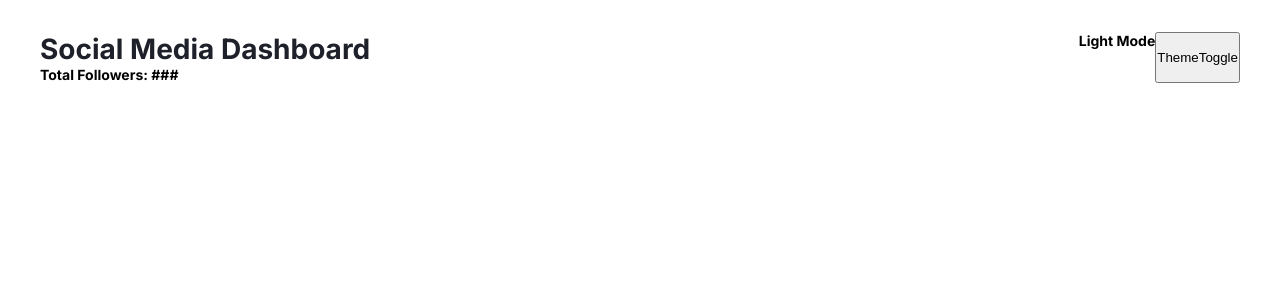
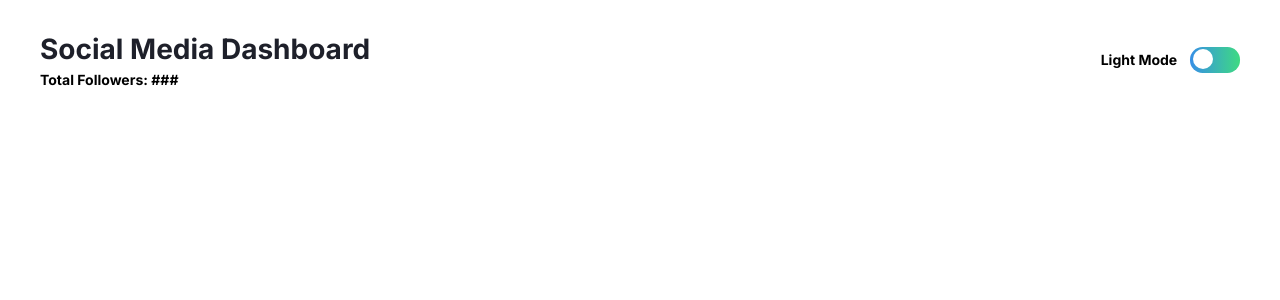
Before and after one commit to Sdrummolo/social-media-dashboard-with-theme-switcher, a React (Create React App) app: page / in a window 1280 px wide. Shown: the top 300 px of the page. Built offline with nearby package versions, Linux system fonts and the light colour scheme.

Commit message:
added theme toggle component

```diff
--- a/src/components/App.js
+++ b/src/components/App.js
@@ -1,8 +1,13 @@
 import React from "react"
+import styled from "styled-components"
 import GlobalStyle from "../utilities/GlobalStyle"
-import Container from "../styled_components/container"
 import Header from "./Header"
 import Overview from "./Overview"
+
+const Container = styled.div`
+  margin: auto;
+  max-width: 1200px;
+`
 
 const App = () => {
   return (
--- a/src/components/Header.js
+++ b/src/components/Header.js
@@ -10,6 +10,7 @@ const Container = styled.div`
 
 const Title = styled.h1`
   color: ${props => props.theme.textPrimary};
+  margin-bottom: 0.3rem;
 `
 
 const Followers = styled.h4`
--- a/src/components/ThemeToggle.js
+++ b/src/components/ThemeToggle.js
@@ -1,21 +1,25 @@
 import React, { useContext } from "react"
 import styled from "styled-components"
 import ThemeContext from "../utilities/ThemeContext"
+import Toggle from "./Toggle"
 
 const Container = styled.div`
   display: flex;
+  align-items: center;
 `
 
 const Mode = styled.h4`
   color: ${({ theme }) => theme.colorPrimary};
+  margin-right: 0.8rem;
 `
 
 const ThemeToggle = () => {
   const { activeTheme, changeTheme } = useContext(ThemeContext)
+
   return (
     <Container>
       <Mode>{`${activeTheme[0].toUpperCase()}${activeTheme.slice(1)}`} Mode</Mode>
-      <button onClick={changeTheme}>ThemeToggle</button>
+      <Toggle />
     </Container>
   )
 }
--- /dev/null
+++ b/src/components/Toggle.js
@@ -0,0 +1,37 @@
+import React, { useContext } from "react"
+import styled from "styled-components"
+import ThemeContext from "../utilities/ThemeContext"
+
+const ToggleContainer = styled.div`
+  width: 50px;
+  height: 26px;
+  background: ${({ theme }) => theme.toggle};
+  border-radius: 12.5px;
+  transition: all 0.2s;
+`
+
+const Button = styled.button`
+  height: 20px;
+  width: 20px;
+  border-radius: 50%;
+  border: none;
+  background-color: #fff;
+  position: relative;
+  left: ${({ activeTheme }) => (activeTheme === "light" ? "3px" : "27px")};
+  top: 2.5px;
+  cursor: pointer;
+  outline: none;
+  transition: all 0.2s;
+`
+
+const Toggle = () => {
+  const { activeTheme, changeTheme } = useContext(ThemeContext)
+
+  return (
+    <ToggleContainer activeTheme={activeTheme}>
+      <Button activeTheme={activeTheme} onClick={changeTheme} />
+    </ToggleContainer>
+  )
+}
+
+export default Toggle
--- a/src/styled_components/container.js
+++ /dev/null
@@ -1,8 +0,0 @@
-import styled from "styled-components"
-
-const Container = styled.div`
-  margin: auto;
-  max-width: 1200px;
-`
-
-export default Container
--- a/src/utilities/Theme.js
+++ b/src/utilities/Theme.js
@@ -4,7 +4,7 @@ import ThemeContext from "./ThemeContext"
 
 const themes = {
   dark: {
-    toggle: "linear gradient hsl(210, 78%, 56%) to hsl(146, 68%, 55%",
+    toggle: "hsl(230, 22%, 74%)",
     background: "hsl(230, 17%, 14%)",
     topBackground: "hsl(232, 19%, 15%)",
     cardBackground: "hsl(228, 28%, 20%)",
@@ -12,7 +12,7 @@ const themes = {
     textSecondary: "hsl(228, 34%, 66%)",
   },
   light: {
-    toggle: "hsl(230, 22%, 74%)",
+    toggle: "linear-gradient(90deg, rgba(55,143,230,1) 0%, rgba(62,218,130,1) 100%);",
     background: "hsl(0, 0%, 100%)",
     topBackground: "hsl(225, 100%, 98%)",
     cardBackground: "hsl(227, 47%, 96%)",
```
Also changed, not shown: 1 other file (tests, documents, lock files or other folders).
